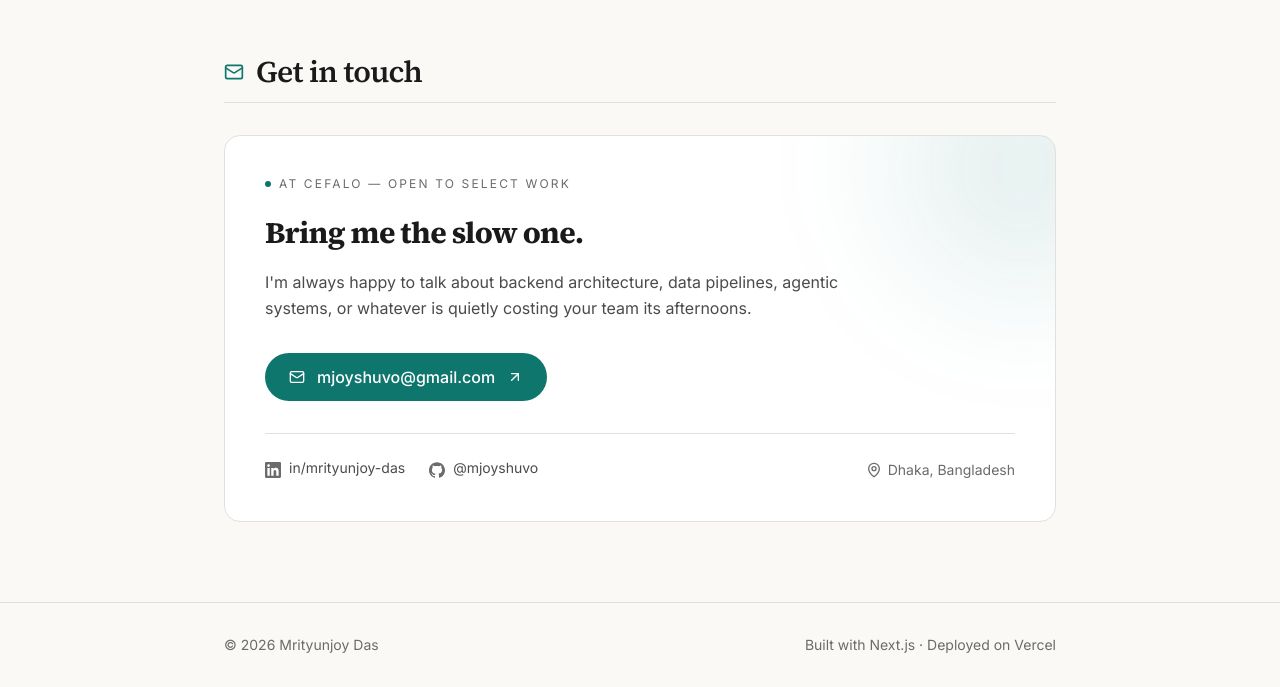
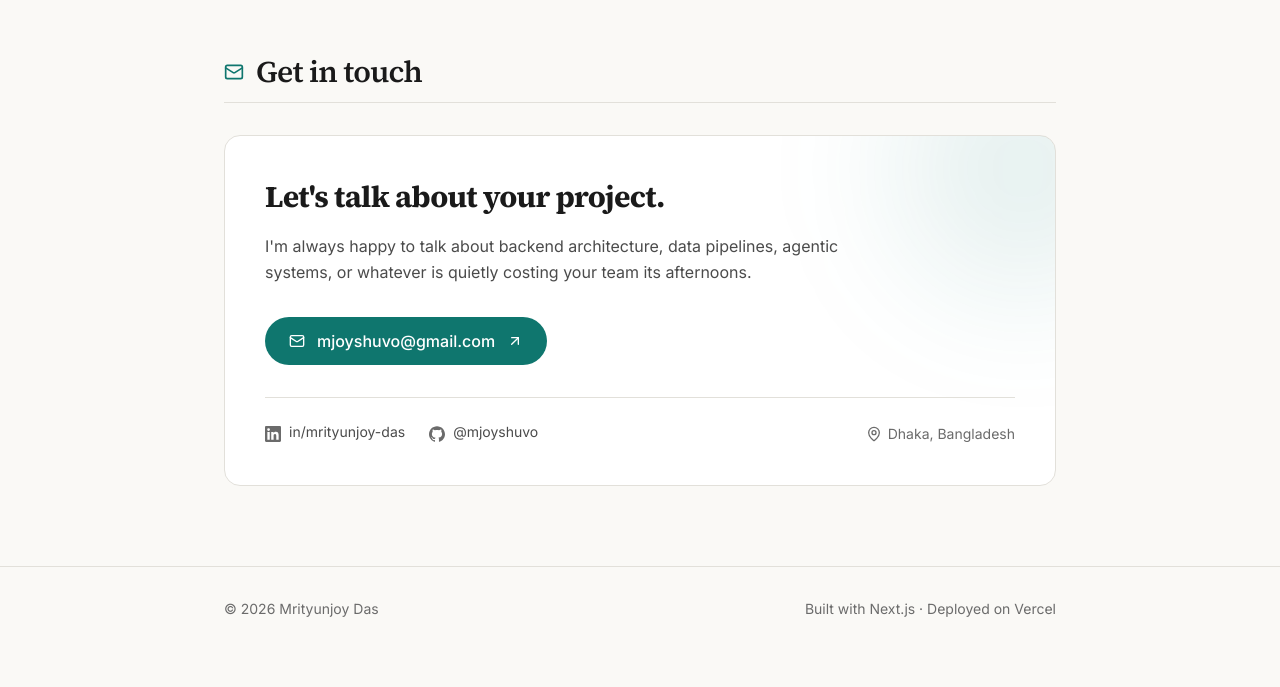
Before and after one commit to mjoyshuvo/profile, a Next.js app: page / in a window 1280 px wide. Shown: the part 4135-4822 px from the top of the page. After the commit the page ends 4786 px from the top, so only its background shows below. Built offline with nearby package versions, Linux system fonts and the light colour scheme.

Commit message:
Plainer contact heading, and drop the repeated availability line

```diff
--- a/components/Contact.tsx
+++ b/components/Contact.tsx
@@ -22,16 +22,10 @@ export function Contact() {
           />
 
           <div className="relative">
-            <p className="flex items-center gap-2 text-xs uppercase tracking-[0.18em] text-ink-faint">
-              <span
-                className="h-1.5 w-1.5 shrink-0 rounded-full bg-teal"
-                aria-hidden="true"
-              />
-              {profile.status}
-            </p>
-
-            <p className="mt-5 max-w-xl font-serif text-2xl leading-snug font-bold tracking-tight sm:text-3xl">
-              Bring me the slow one.
+            {/* The availability line lives in the hero; repeating it here
+                would say the same thing twice on one page. */}
+            <p className="max-w-xl font-serif text-2xl leading-snug font-bold tracking-tight sm:text-3xl">
+              Let&apos;s talk about your project.
             </p>
 
             <p className="mt-4 max-w-xl text-base leading-relaxed text-ink-soft">
```
